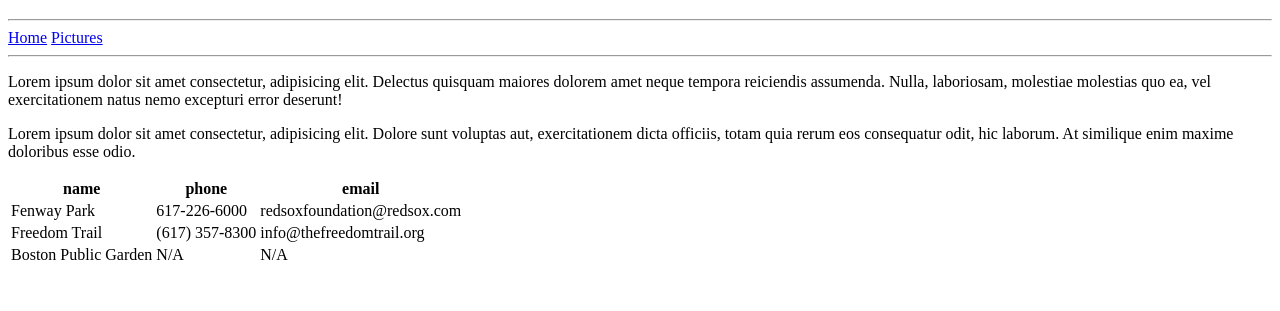
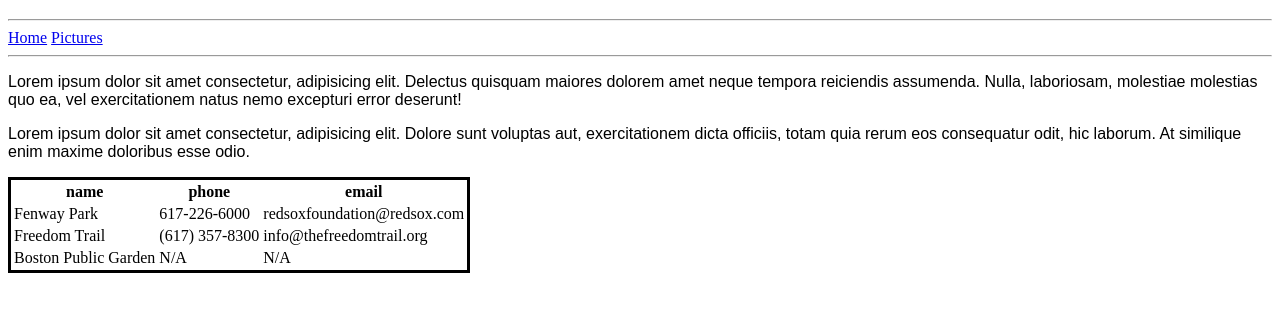
Before and after one commit to Theo2039/simple-travel-site, a plain HTML site: page index.html in a window 1280 px wide. Shown: the part 61-372 px from the top of the page. Drawn offline with Linux system fonts and the light colour scheme.

Commit message:
Added border and font

```diff
--- a/index.html
+++ b/index.html
@@ -1,6 +1,17 @@
 <!DOCTYPE html>
 <html>
-    <head>
+  <link href="css/style.css/" rel="stylesheet" />
+
+  <style>
+p {
+   font-family: Trebuchet, sans-serif;
+}
+table{
+   border: solid;
+}
+
+  </style>
+   <head>
         <title>Bustling Boston</title>
     </head>
     <h1>Welcome to Boston!</h1>
```
